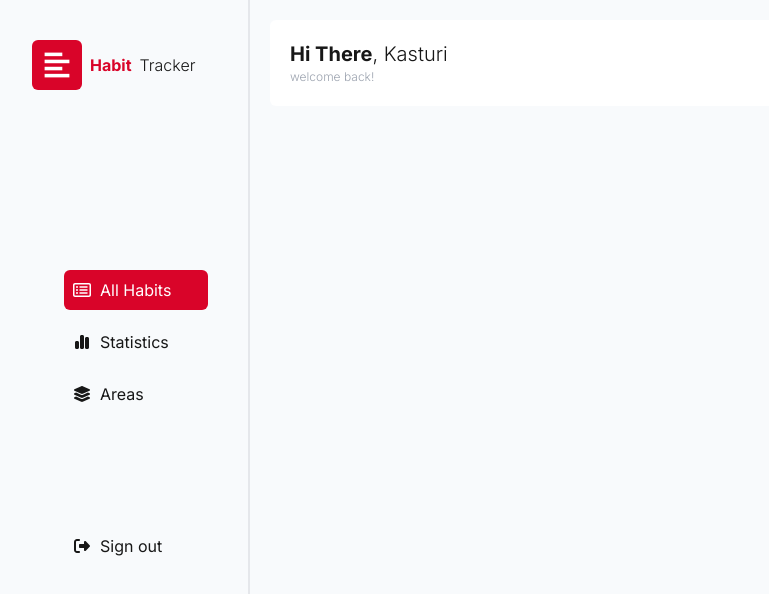
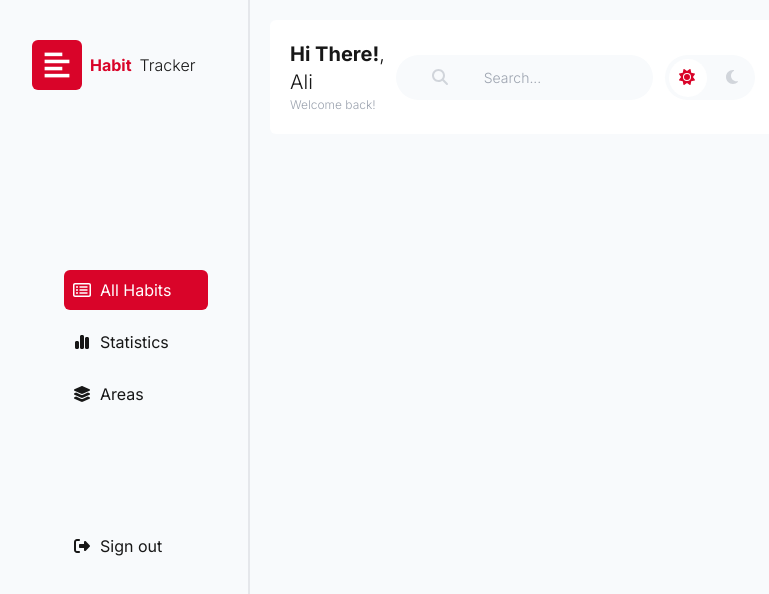
Before and after one commit to chauhanunnati/habit-tracker, a Next.js app: page /dashboard in a window 1280 px wide. Shown: the top 594 px of the page, without its empty margins (8-777 px from the left). Built offline with nearby package versions, Linux system fonts and the light colour scheme.

Commit message:
added top bar in all habits

```diff
--- a/app/Pages/AllHabits/AllHabits.tsx
+++ b/app/Pages/AllHabits/AllHabits.tsx
@@ -1,37 +1,18 @@
 import React from "react";
-import { faMoon } from "@fortawesome/free-regular-svg-icons";
-import { FontAwesomeIcon } from "@fortawesome/react-fontawesome";
+import AllHabitsTopBar from "./components/AllHabitsTopBar";
+import AllHabitsRightSideBar from "./components/AllHabitsRightSideBar";
 
 function AllHabits() {
-    return (
-        <div className=" w-full flex">
-            <div className="w-[80%] m-5">
-                <AllHabitsTopBar />
-            </div>
-
-            <RightSideBar />
+  return (
+    <div>
+      <div className="w-full flex">
+        <div className="w-[80%] m-5">
+          <AllHabitsTopBar />
         </div>
-    );
+        <AllHabitsRightSideBar />
+      </div>
+    </div>
+  );
 }
 
 export default AllHabits;
-
-function AllHabitsTopBar() {
-    return (
-        <div className="bg-white p-5 rounded-md flex justify-between">
-            <div className="flex flex-col">
-                <span className="text-xl">
-                    <span className="font-bold"> Hi There</span>
-                    <span className="font-light">, Kasturi</span>
-                </span>
-                <span className="font-light text-[12px] text-gray-400">
-                    welcome back!
-                </span>
-            </div>
-        </div>
-    )
-}
-
-function RightSideBar() {
-    return <div className=" w-[20%]-bg-white "></div>;
-}
--- /dev/null
+++ b/app/Pages/AllHabits/components/AllHabitsRightSideBar.tsx
@@ -0,0 +1,6 @@
+import React from "react";
+function AllHabitsRightSideBar() {
+    return <div className=" w-[2%] bg-white h-full"></div>;
+}
+
+export default AllHabitsRightSideBar;
--- /dev/null
+++ b/app/Pages/AllHabits/components/AllHabitsTopBar.tsx
@@ -0,0 +1,26 @@
+import React from "react";
+import AllHabitsSearchBar from "./AllHabtitsSearchBar";
+import DarkMode from "./DarkMode";
+
+function AllHabitsTopBar() {
+  return (
+    <div className="bg-white p-5 rounded-md flex justify-between w-full items-center">
+      <div className="flex flex-col">
+        <span className="text-xl">
+          <span className="font-bold">Hi There!</span>
+          <span className="font-light">, Ali</span>
+        </span>
+        <span className="font-light text-[12px] text-gray-400">
+          Welcome back!
+        </span>
+      </div>
+
+      <div className="w-[90%] flex gap-3 justify-between">
+        <AllHabitsSearchBar />
+        <DarkMode />
+      </div>
+    </div>
+  );
+}
+
+export default AllHabitsTopBar;
--- /dev/null
+++ b/app/Pages/AllHabits/components/AllHabtitsSearchBar.tsx
@@ -0,0 +1,24 @@
+import React from "react";
+import { faSearch } from "@fortawesome/free-solid-svg-icons";
+import { FontAwesomeIcon } from "@fortawesome/react-fontawesome";
+
+function AllHabitsSearchBar() {
+  return (
+    <div className="w-[75%]">
+      <div className="flex gap-3 items-center p-3 bg-slate-50 rounded-3xl">
+        <FontAwesomeIcon
+          height={20}
+          width={80}
+          icon={faSearch}
+          className="text-gray-300"
+        />
+        <input
+          className="outline-none text-[14px] font-light bg-slate-50 w-full"
+          placeholder="Search..."
+        />
+      </div>
+    </div>
+  );
+}
+
+export default AllHabitsSearchBar;
--- /dev/null
+++ b/app/Pages/AllHabits/components/DarkMode.tsx
@@ -0,0 +1,31 @@
+import React from "react";
+import { FontAwesomeIcon } from "@fortawesome/react-fontawesome";
+import { faMoon, faSun } from "@fortawesome/free-solid-svg-icons";
+
+function DarkMode() {
+  return (
+    <div className="bg-slate-50 w-[90px] relative rounded-3xl flex">
+      <div className="h-full w-[45px] z-40 flex justify-center items-center">
+        <FontAwesomeIcon
+          className="text-customRed"
+          icon={faSun}
+          width={20}
+          height={20}
+        />
+      </div>
+
+      <div className="h-full w-[45px] z-40 opacity-100 flex justify-center items-center">
+        <FontAwesomeIcon
+          className="text-gray-300"
+          icon={faMoon}
+          width={20}
+          height={20}
+        />
+      </div>
+
+      <div className="w-[38px] h-[38px] absolute top-1 left-[4px] rounded-full bg-white"></div>
+    </div>
+  );
+}
+
+export default DarkMode;
```
